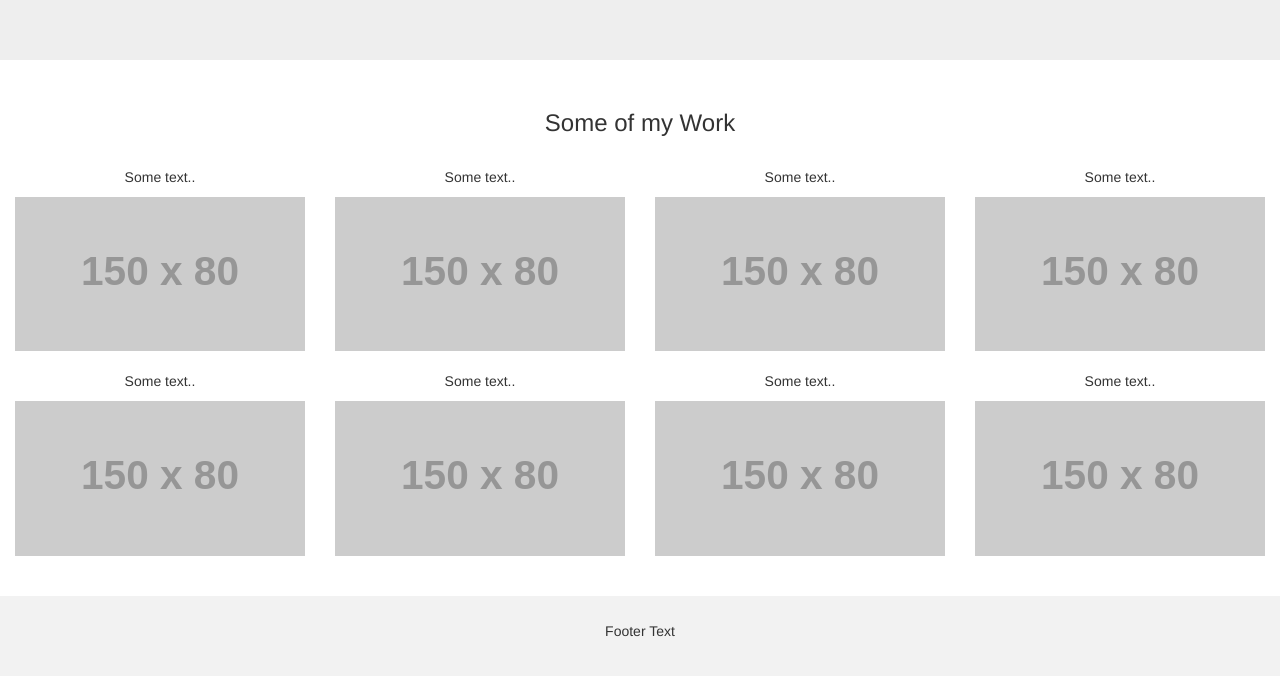
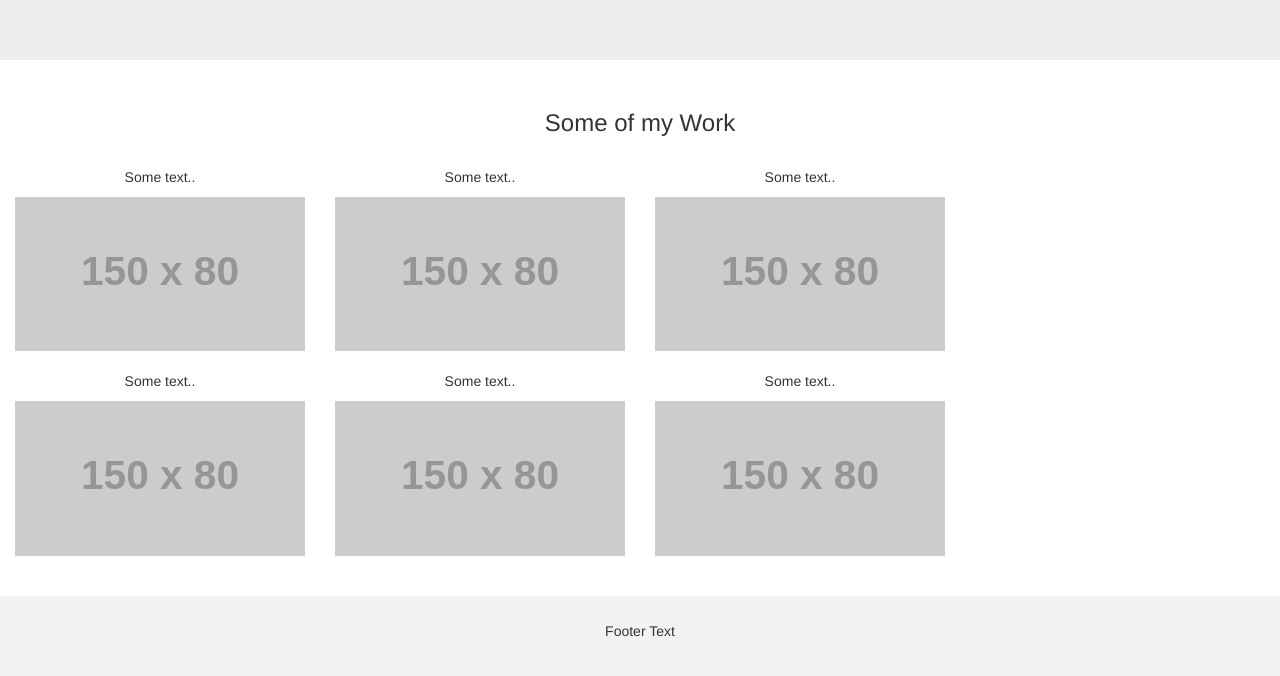
Before and after one commit to EternalNation/EternalNation.github.io, a plain HTML site: page index.html in a window 1280 px wide. Shown: the part 232-908 px from the top of the page. Drawn offline with nearby package versions, Linux system fonts and the light colour scheme; placeholder pictures from the web are drawn by us.

Commit message:
Update index.html

```diff
--- a/index.html
+++ b/index.html
@@ -1,7 +1,7 @@
 <!DOCTYPE html>
 <html lang="en">
 <head>
-  <title>Bootstrap Example</title>
+  <title>Eternal Nation's Page</title>
   <meta charset="utf-8">
   <meta name="viewport" content="width=device-width, initial-scale=1">
   <link rel="stylesheet" href="https://maxcdn.bootstrapcdn.com/bootstrap/3.3.7/css/bootstrap.min.css">
@@ -69,19 +69,11 @@
       <p>Some text..</p>
       <img src="https://placehold.it/150x80?text=IMAGE" class="img-responsive" style="width:100%" alt="Image">
     </div>
-    <div class="col-sm-3">
-      <p>Some text..</p>
-      <img src="https://placehold.it/150x80?text=IMAGE" class="img-responsive" style="width:100%" alt="Image">
-    </div>
   </div>
 </div><br>
 
 <div class="container-fluid bg-3 text-center">
   <div class="row">
-    <div class="col-sm-3">
-      <p>Some text..</p>
-      <img src="https://placehold.it/150x80?text=IMAGE" class="img-responsive" style="width:100%" alt="Image">
-    </div>
     <div class="col-sm-3">
       <p>Some text..</p>
       <img src="https://placehold.it/150x80?text=IMAGE" class="img-responsive" style="width:100%" alt="Image">
```
